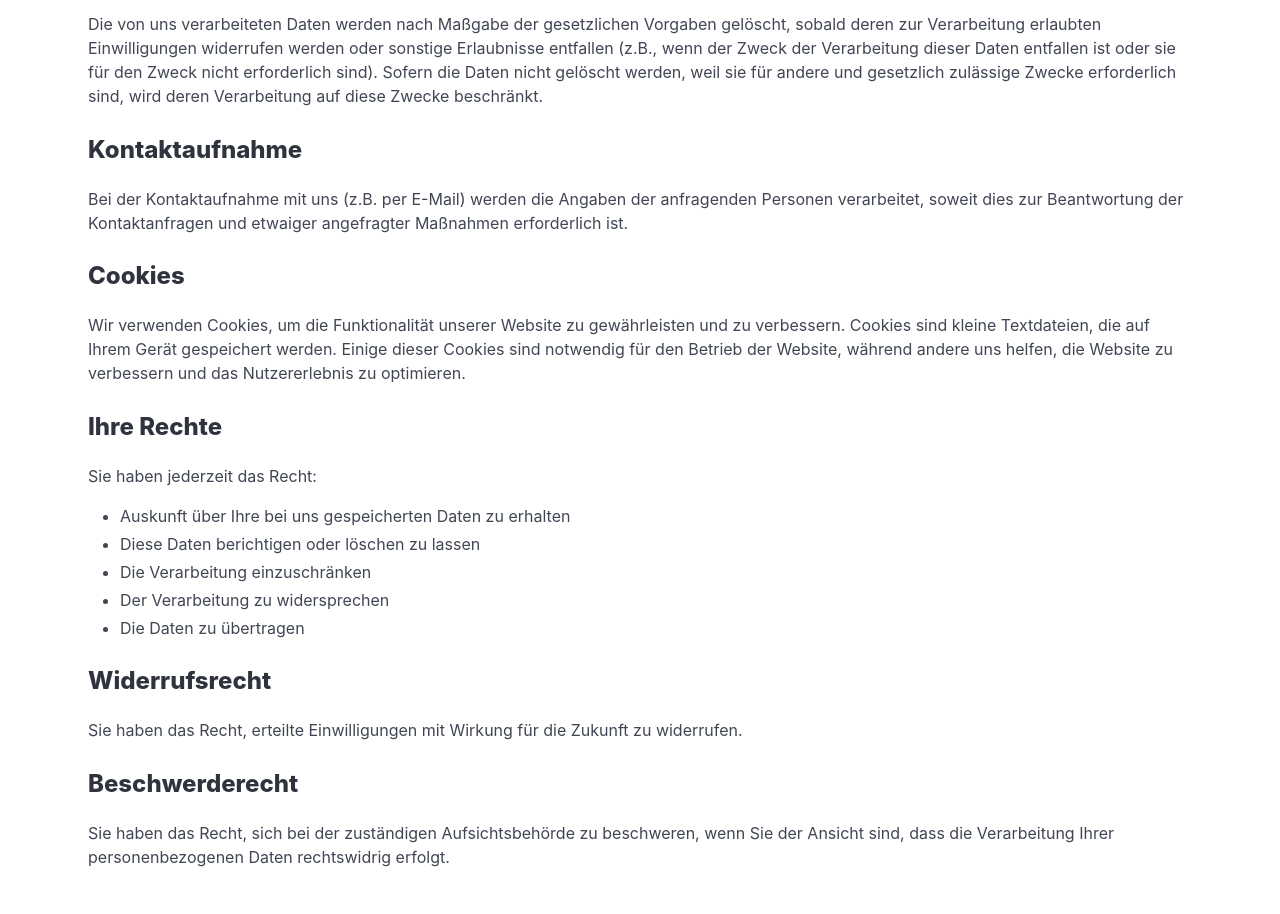
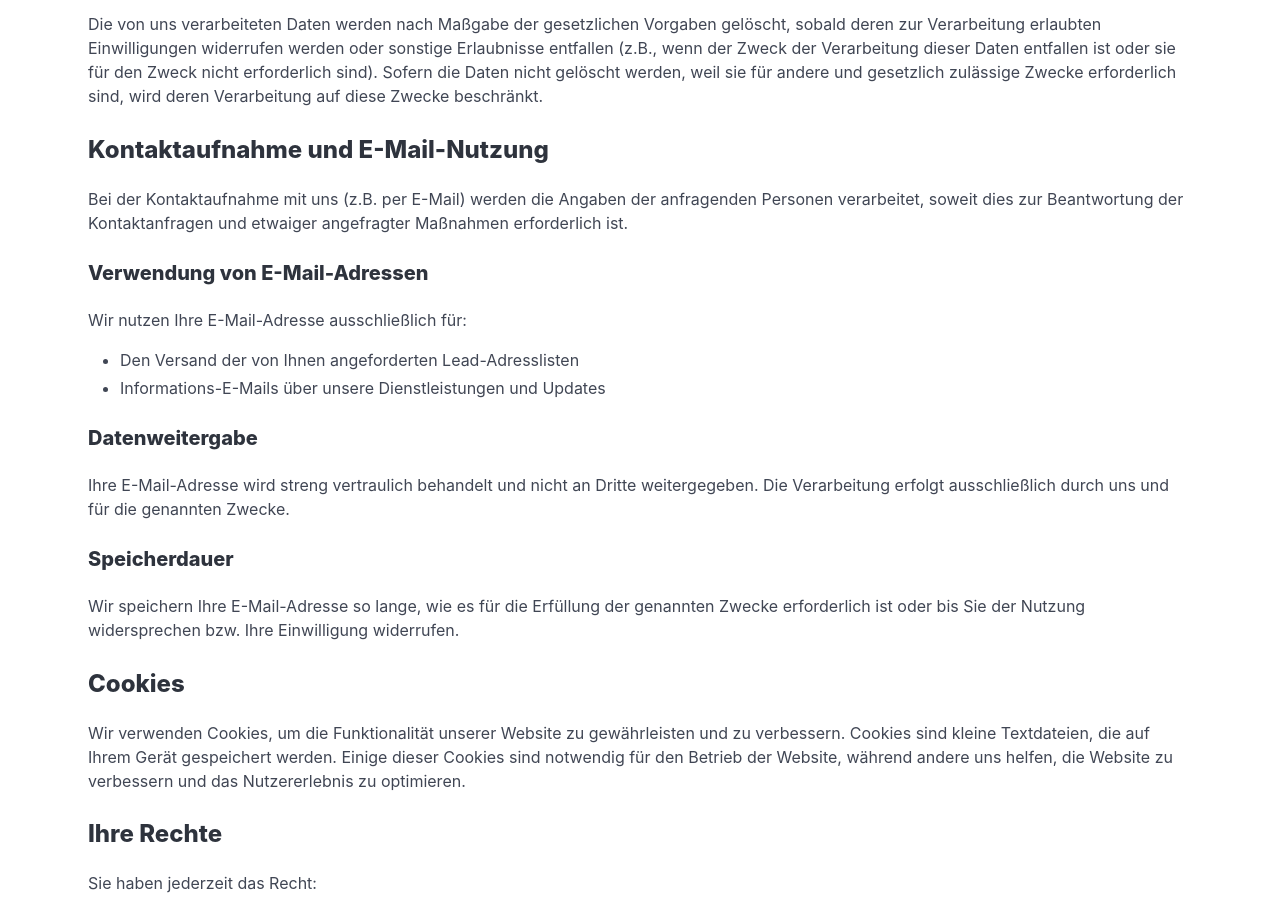
Before and after one commit to Caohung77/leadgenerator, a React (Vite) app: page /datenschutz in a window 1280 px wide. Shown: the part 1820-2734 px from the top of the page. Built offline with nearby package versions, Linux system fonts and the light colour scheme.

Commit message:
Added detailed email usage information to privacy policy

```diff
--- a/src/components/Datenschutz.tsx
+++ b/src/components/Datenschutz.tsx
@@ -76,9 +76,31 @@ const Datenschutz = () => {
           Die von uns verarbeiteten Daten werden nach Maßgabe der gesetzlichen Vorgaben gelöscht, sobald deren zur Verarbeitung erlaubten Einwilligungen widerrufen werden oder sonstige Erlaubnisse entfallen (z.B., wenn der Zweck der Verarbeitung dieser Daten entfallen ist oder sie für den Zweck nicht erforderlich sind). Sofern die Daten nicht gelöscht werden, weil sie für andere und gesetzlich zulässige Zwecke erforderlich sind, wird deren Verarbeitung auf diese Zwecke beschränkt.
         </p>
 
-        <h2 className="title is-4">Kontaktaufnahme</h2>
+        <h2 className="title is-4">Kontaktaufnahme und E-Mail-Nutzung</h2>
         <p>
-          Bei der Kontaktaufnahme mit uns (z.B. per E-Mail) werden die Angaben der anfragenden Personen verarbeitet, soweit dies zur Beantwortung der Kontaktanfragen und etwaiger angefragter Maßnahmen erforderlich ist.
+          Bei der Kontaktaufnahme mit uns (z.B. per E-Mail) werden die Angaben der anfragenden Personen verarbeitet,
+          soweit dies zur Beantwortung der Kontaktanfragen und etwaiger angefragter Maßnahmen erforderlich ist.
+        </p>
+
+        <h3 className="title is-5">Verwendung von E-Mail-Adressen</h3>
+        <p>
+          Wir nutzen Ihre E-Mail-Adresse ausschließlich für:
+        </p>
+        <ul>
+          <li>Den Versand der von Ihnen angeforderten Lead-Adresslisten</li>
+          <li>Informations-E-Mails über unsere Dienstleistungen und Updates</li>
+        </ul>
+
+        <h3 className="title is-5">Datenweitergabe</h3>
+        <p>
+          Ihre E-Mail-Adresse wird streng vertraulich behandelt und nicht an Dritte weitergegeben.
+          Die Verarbeitung erfolgt ausschließlich durch uns und für die genannten Zwecke.
+        </p>
+
+        <h3 className="title is-5">Speicherdauer</h3>
+        <p>
+          Wir speichern Ihre E-Mail-Adresse so lange, wie es für die Erfüllung der genannten Zwecke erforderlich ist
+          oder bis Sie der Nutzung widersprechen bzw. Ihre Einwilligung widerrufen.
         </p>
 
         <h2 className="title is-4">Cookies</h2>
```
